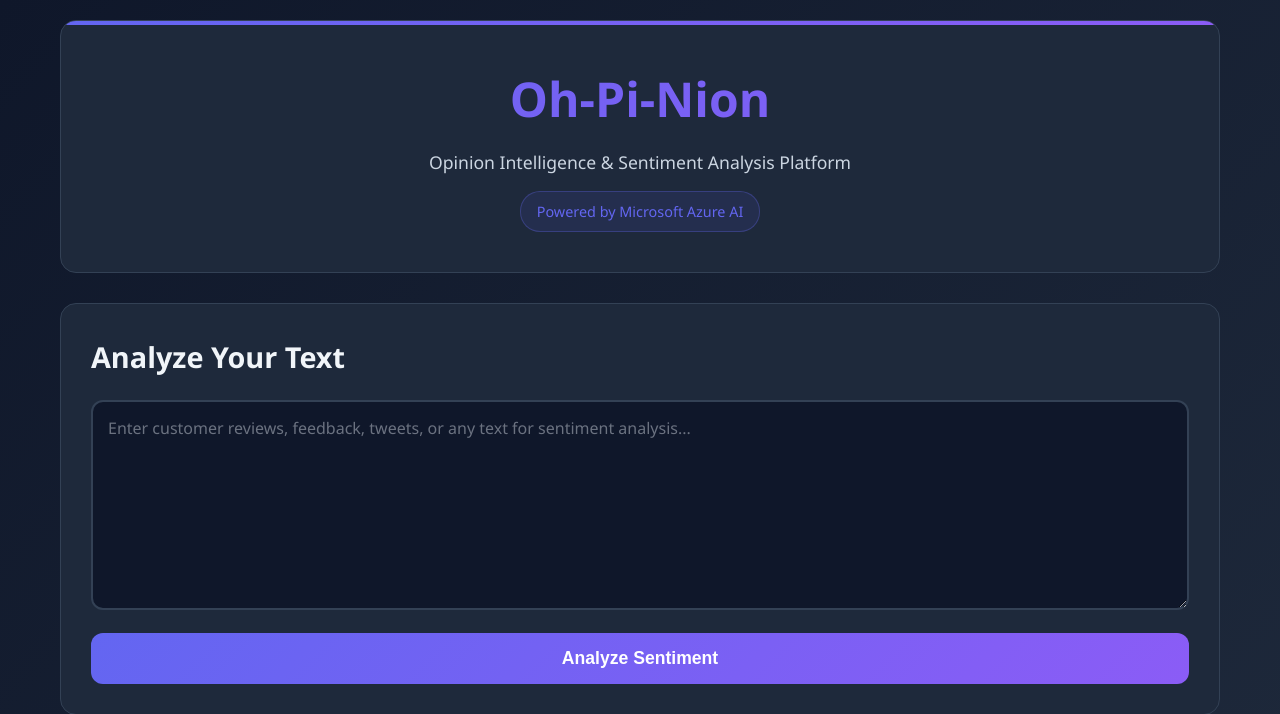
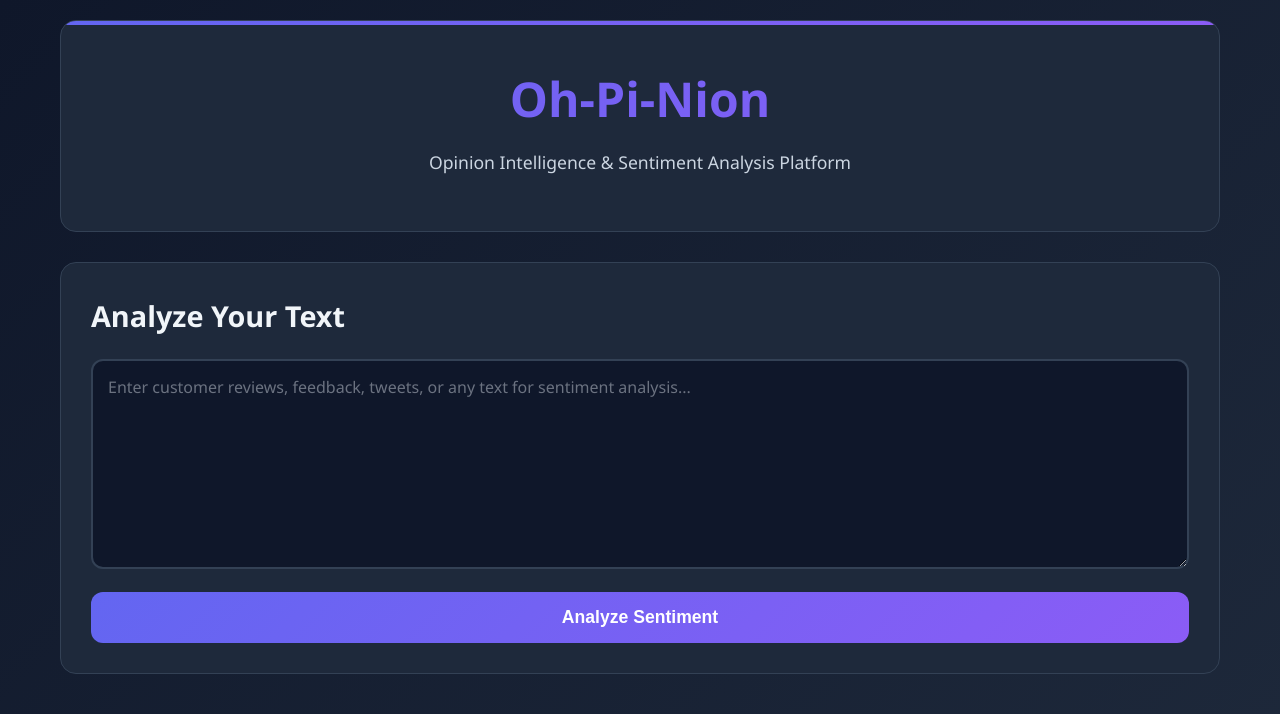
Before and after one commit to Mayur01-gg/Oh-Pi-Neon, a Flask app: page / in a window 1280 px wide. Shown: the top 714 px of the page. Run offline with Flask 3, Linux system fonts and the light colour scheme.

Commit message:
Updated my html file

```diff
--- a/templates/index.html
+++ b/templates/index.html
@@ -13,9 +13,6 @@
             <div class="logo-section">
                 <h1 class="logo">Oh-Pi-Nion</h1>
                 <p class="tagline">Opinion Intelligence & Sentiment Analysis Platform</p>
-            </div>
-            <div class="powered-by">
-                <span>Powered by Microsoft Azure AI</span>
             </div>
         </header>
 
```
